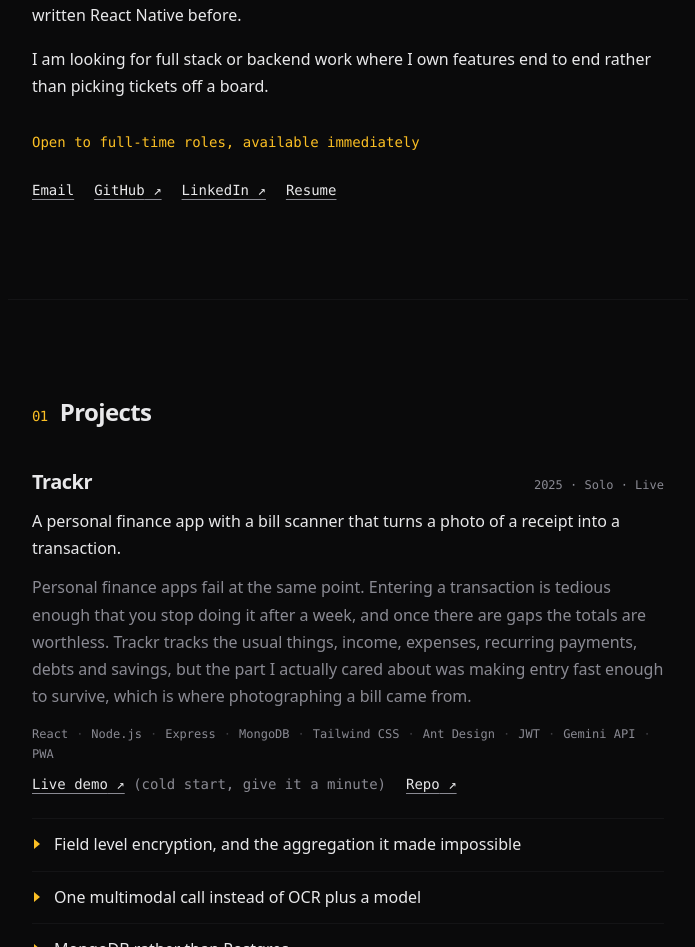
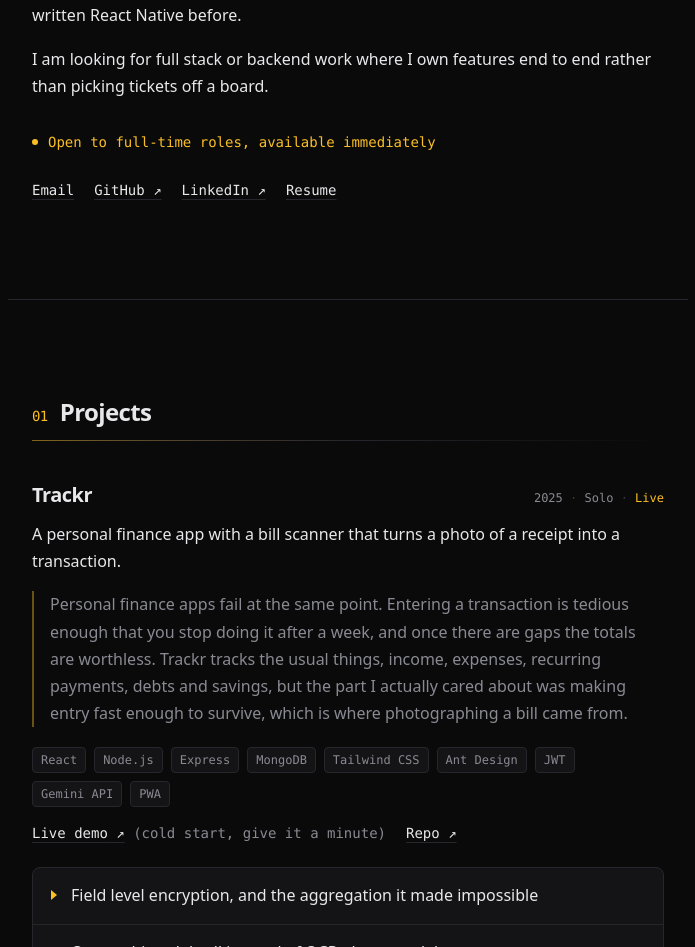
Before and after one commit to dineshkharah/portfolio, a Next.js app: page / in a window 1280 px wide. Shown: the part 505-1452 px from the top of the page, without its empty margins (292-987 px from the left). Built offline with nearby package versions, Linux system fonts and the light colour scheme.

Commit message:
style: add surfaces, lines and chips to the page
- added a separate line colour because the surface colour was invisible as a border
- turned the stack list into chips and the decisions into a bordered panel
- added an amber rule to the problem text, the section headings and the status

```diff
--- a/src/app/globals.css
+++ b/src/app/globals.css
@@ -6,6 +6,7 @@
 @theme {
   --color-ground: #0a0a0b;
   --color-raised: #141416;
+  --color-line: #26262c;
   --color-ink: #e8e8ea;
   --color-muted: #8a8a93;
   --color-accent: #fbbf24;
--- a/src/app/page.js
+++ b/src/app/page.js
@@ -1,7 +1,7 @@
 import { profile, projects } from "@/content/site";
 
 const container = "mx-auto w-full max-w-page px-5 sm:px-6";
-const section = `${container} border-t border-raised py-14 md:py-24`;
+const section = `${container} border-t border-line py-14 md:py-24`;
 
 const navLinks = [
   { href: "#projects", label: "Projects" },
@@ -18,10 +18,16 @@ const heroLinks = [
 
 function SectionHeading({ number, children }) {
   return (
-    <h2 className="mb-10 flex items-baseline gap-3 text-2xl font-semibold tracking-tight">
-      <span className="font-mono text-sm font-normal text-accent">{number}</span>
-      {children}
-    </h2>
+    <div className="mb-10">
+      <h2 className="flex items-baseline gap-3 text-2xl font-semibold tracking-tight">
+        <span className="font-mono text-sm font-normal text-accent">{number}</span>
+        {children}
+      </h2>
+      <div
+        aria-hidden="true"
+        className="mt-3 h-px bg-gradient-to-r from-accent/50 via-line to-transparent"
+      />
+    </div>
   );
 }
 
@@ -31,7 +37,7 @@ function ExternalLink({ href, children }) {
       href={href}
       target="_blank"
       rel="noreferrer"
-      className="underline decoration-muted underline-offset-4 transition-colors hover:text-accent hover:decoration-accent"
+      className="underline decoration-line underline-offset-4 transition-colors hover:text-accent hover:decoration-accent"
     >
       {children}
       <span aria-hidden="true"> ↗</span>
@@ -42,8 +48,8 @@ function ExternalLink({ href, children }) {
 
 function Decision({ decision }) {
   return (
-    <details className="group border-t border-raised">
-      <summary className="flex cursor-pointer list-none items-start gap-3 py-3 [&::-webkit-details-marker]:hidden">
+    <details className="group border-b border-line last:border-b-0">
+      <summary className="flex cursor-pointer list-none items-start gap-3 px-4 py-3.5 [&::-webkit-details-marker]:hidden">
         <svg
           aria-hidden="true"
           viewBox="0 0 10 10"
@@ -53,7 +59,7 @@ function Decision({ decision }) {
         </svg>
         <span className="transition-colors group-hover:text-accent">{decision.title}</span>
       </summary>
-      <div className="pb-5 pl-[1.4rem] text-muted">
+      <div className="px-4 pb-5 pl-[2.4rem] text-muted">
         <p>{decision.detail}</p>
         {decision.seeAlso ? (
           <p className="mt-3">
@@ -70,39 +76,38 @@ function Decision({ decision }) {
   );
 }
 
-function Project({ project }) {
-  const meta = [project.year, project.role, project.status].filter(Boolean);
-
+function Project({ project, isFirst }) {
   return (
-    <article id={project.slug} className="scroll-mt-8">
+    <article
+      id={project.slug}
+      className={isFirst ? "scroll-mt-8" : "scroll-mt-8 border-t border-line pt-12"}
+    >
       <div className="flex flex-wrap items-baseline justify-between gap-x-4 gap-y-1">
         <h3 className="text-xl font-semibold tracking-tight">{project.name}</h3>
-        <p className="font-mono text-xs text-muted">
-          {meta.map((item, i) => (
-            <span key={item}>
-              {i > 0 ? <span aria-hidden="true"> · </span> : null}
-              {item}
-            </span>
-          ))}
+        <p className="font-mono text-xs">
+          <span className="text-muted">{project.year}</span>
+          <span aria-hidden="true" className="text-muted/40"> · </span>
+          <span className="text-muted">{project.role}</span>
+          <span aria-hidden="true" className="text-muted/40"> · </span>
+          <span className="text-accent">{project.status}</span>
         </p>
       </div>
 
       <p className="mt-3">{project.blurb}</p>
 
-      {project.problem ? <p className="mt-3 text-muted">{project.problem}</p> : null}
+      {project.problem ? (
+        <p className="mt-4 border-l-2 border-accent/40 pl-4 text-muted">{project.problem}</p>
+      ) : null}
 
-      <ul className="mt-4 flex flex-wrap gap-y-1 font-mono text-xs text-muted">
+      <ul className="mt-5 flex flex-wrap gap-2 font-mono text-xs text-muted">
         {project.stack.map((tech) => (
-          <li
-            key={tech}
-            className="after:mx-2 after:text-muted/40 after:content-['·'] last:after:content-none"
-          >
+          <li key={tech} className="rounded border border-line bg-raised px-2 py-1">
             {tech}
           </li>
         ))}
       </ul>
 
-      <ul className="mt-3 flex flex-wrap items-center gap-x-5 gap-y-2 font-mono text-sm">
+      <ul className="mt-4 flex flex-wrap items-center gap-x-5 gap-y-2 font-mono text-sm">
         {project.links.live ? (
           <li>
             <ExternalLink href={project.links.live}>Live demo</ExternalLink>
@@ -123,7 +128,7 @@ function Project({ project }) {
         ) : null}
       </ul>
 
-      <div className="mt-6">
+      <div className="mt-6 overflow-hidden rounded-lg border border-line bg-raised">
         {project.decisions.map((decision) => (
           <Decision key={decision.title} decision={decision} />
         ))}
@@ -142,7 +147,7 @@ export default function Home() {
         Skip to content
       </a>
 
-      <header className="border-b border-raised">
+      <header className="border-b border-line">
         <div className={`${container} flex items-center justify-between gap-4 py-5`}>
           <span className="font-mono text-sm">{profile.name}</span>
           <nav aria-label="Sections">
@@ -180,7 +185,10 @@ export default function Home() {
             ))}
           </div>
 
-          <p className="mt-8 font-mono text-sm text-accent">{profile.availability}</p>
+          <p className="mt-8 flex items-center gap-2.5 font-mono text-sm text-accent">
+            <span aria-hidden="true" className="h-1.5 w-1.5 rounded-full bg-accent" />
+            {profile.availability}
+          </p>
 
           <ul className="mt-6 flex flex-wrap items-center gap-x-5 gap-y-2">
             {heroLinks.map((link) => (
@@ -192,7 +200,7 @@ export default function Home() {
                 ) : (
                   <a
                     href={link.href}
-                    className="font-mono text-sm underline decoration-muted underline-offset-4 transition-colors hover:text-accent hover:decoration-accent"
+                    className="font-mono text-sm underline decoration-line underline-offset-4 transition-colors hover:text-accent hover:decoration-accent"
                   >
                     {link.label}
                   </a>
@@ -204,9 +212,9 @@ export default function Home() {
 
         <section id="projects" className={section}>
           <SectionHeading number="01">Projects</SectionHeading>
-          <div className="space-y-14">
-            {projects.map((project) => (
-              <Project key={project.slug} project={project} />
+          <div className="space-y-12">
+            {projects.map((project, i) => (
+              <Project key={project.slug} project={project} isFirst={i === 0} />
             ))}
           </div>
         </section>
```
